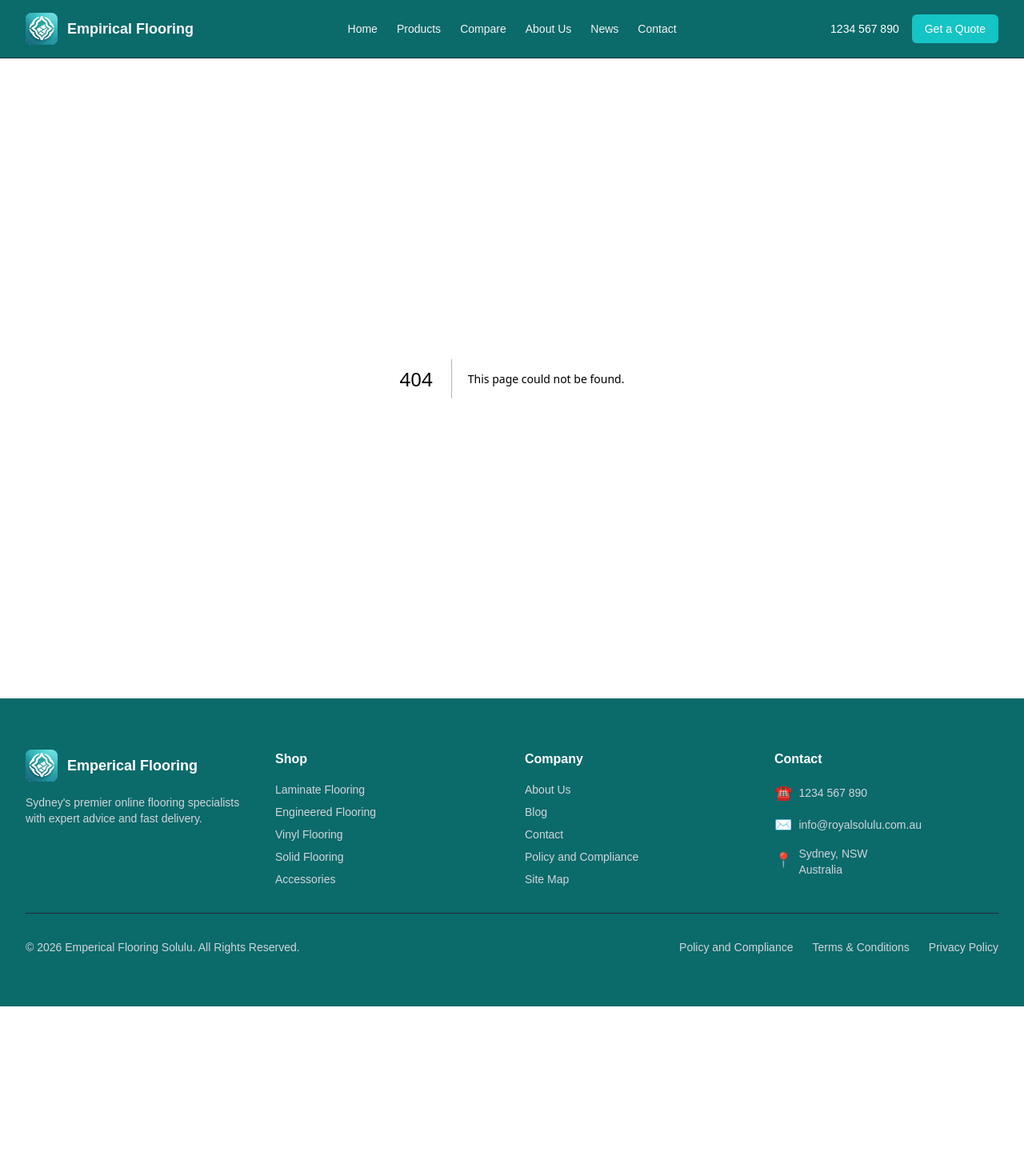
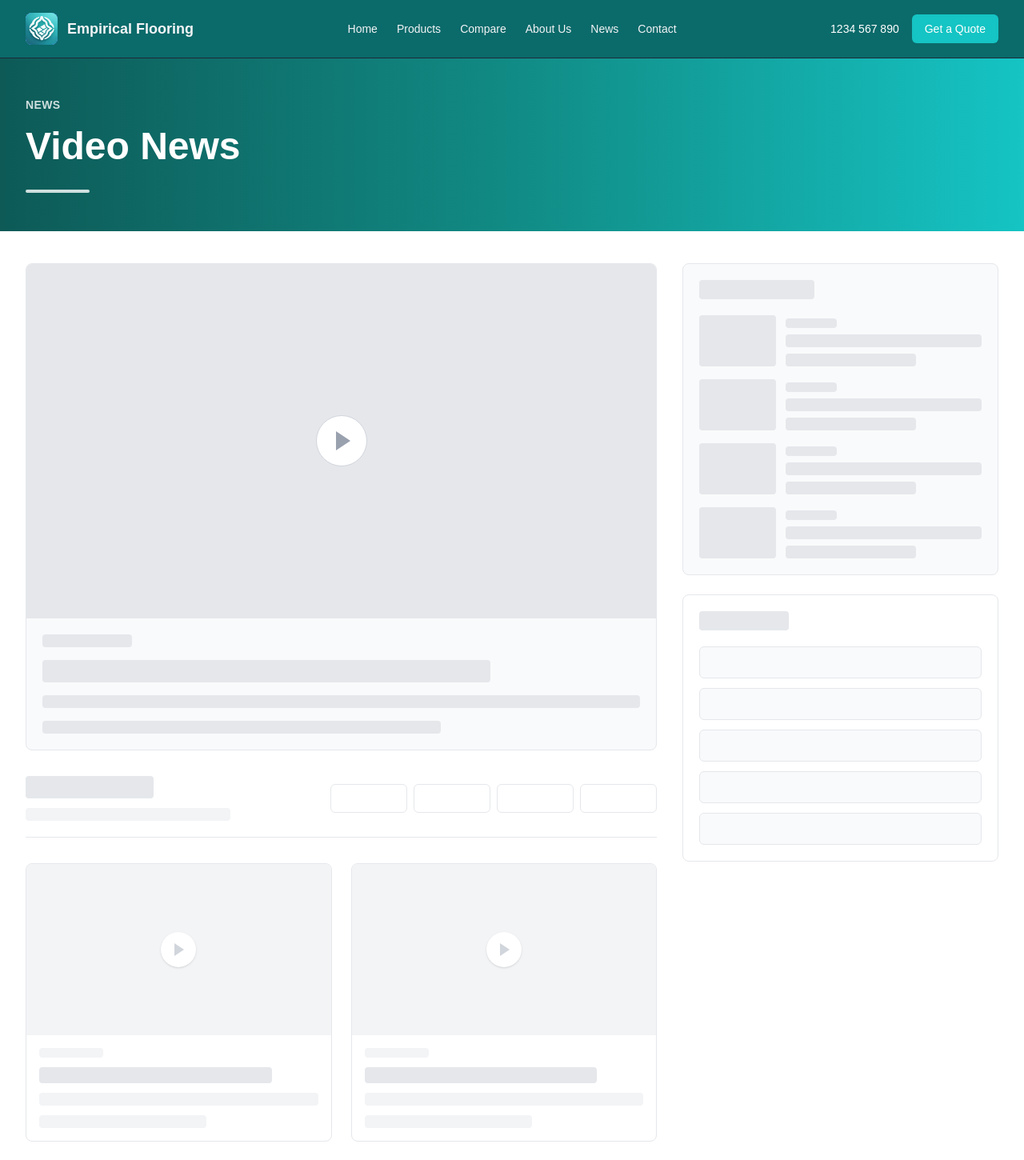
Before and after one commit to JamePHD/Flooring, a Next.js app: page /news in a window 1280 px wide. Before the commit this address had no page. Shown: the top 1450 px of the page at 80% size. Before the commit the page ends 1258 px from the top, so only its background shows below. Built offline with nearby package versions, Linux system fonts and the light colour scheme.

Commit message:
News page skeleton

```diff
--- a/app/components/header.tsx
+++ b/app/components/header.tsx
@@ -6,7 +6,7 @@ const navItems = [
   { href: "/products", label: "Products" },
   { href: "/compare", label: "Compare" },
   { href: "#", label: "About Us" },
-  { href: "#", label: "News" },
+  { href: "/news", label: "News" },
   { href: "#", label: "Contact" },
 ];
 
--- /dev/null
+++ b/app/news/page.tsx
@@ -0,0 +1,105 @@
+export default function NewsPage() {
+  const videoPlaceholders = Array.from({ length: 6 });
+
+  return (
+    <main className="flex-1 bg-white text-gray-900">
+      <section className="bg-gradient-to-r from-[#0d5a57] via-[#118b85] to-[#15c4c4] px-4 py-12 text-white sm:px-6 lg:px-8">
+        <div className="mx-auto max-w-7xl">
+          <p className="text-sm font-semibold uppercase tracking-wide text-white/80">
+            News
+          </p>
+          <h1 className="mt-3 text-4xl font-bold leading-tight sm:text-5xl">
+            Video News
+          </h1>
+          <div className="mt-6 h-1 w-20 rounded-full bg-white/80" />
+        </div>
+      </section>
+
+      <section className="mx-auto max-w-7xl px-4 py-10 sm:px-6 lg:px-8">
+        <div className="grid gap-8 lg:grid-cols-[minmax(0,2fr)_minmax(280px,1fr)]">
+          <div className="space-y-8">
+            <div className="overflow-hidden rounded-lg border border-gray-200 bg-gray-50">
+              <div className="flex aspect-video items-center justify-center bg-gray-200">
+                <div className="flex h-16 w-16 items-center justify-center rounded-full border border-gray-300 bg-white text-gray-400">
+                  <span className="ml-1 h-0 w-0 border-y-[12px] border-l-[18px] border-y-transparent border-l-gray-400" />
+                </div>
+              </div>
+              <div className="space-y-4 p-5">
+                <div className="h-4 w-28 rounded bg-gray-200" />
+                <div className="h-7 w-3/4 rounded bg-gray-200" />
+                <div className="h-4 w-full rounded bg-gray-200" />
+                <div className="h-4 w-2/3 rounded bg-gray-200" />
+              </div>
+            </div>
+
+            <div className="flex flex-col gap-4 border-b border-gray-200 pb-5 sm:flex-row sm:items-center sm:justify-between">
+              <div>
+                <div className="h-7 w-40 rounded bg-gray-200" />
+                <div className="mt-3 h-4 w-64 max-w-full rounded bg-gray-100" />
+              </div>
+              <div className="flex flex-wrap gap-2">
+                {Array.from({ length: 4 }).map((_, index) => (
+                  <div
+                    key={index}
+                    className="h-9 w-24 rounded-md border border-gray-200 bg-white"
+                  />
+                ))}
+              </div>
+            </div>
+
+            <div className="grid gap-6 sm:grid-cols-2">
+              {videoPlaceholders.map((_, index) => (
+                <article
+                  key={index}
+                  className="overflow-hidden rounded-lg border border-gray-200 bg-white"
+                >
+                  <div className="flex aspect-video items-center justify-center bg-gray-100">
+                    <div className="flex h-11 w-11 items-center justify-center rounded-full bg-white text-gray-300 shadow-sm">
+                      <span className="ml-0.5 h-0 w-0 border-y-[8px] border-l-[12px] border-y-transparent border-l-gray-300" />
+                    </div>
+                  </div>
+                  <div className="space-y-3 p-4">
+                    <div className="h-3 w-20 rounded bg-gray-100" />
+                    <div className="h-5 w-5/6 rounded bg-gray-200" />
+                    <div className="h-4 w-full rounded bg-gray-100" />
+                    <div className="h-4 w-3/5 rounded bg-gray-100" />
+                  </div>
+                </article>
+              ))}
+            </div>
+          </div>
+
+          <aside className="space-y-6">
+            <section className="rounded-lg border border-gray-200 bg-gray-50 p-5">
+              <div className="h-6 w-36 rounded bg-gray-200" />
+              <div className="mt-5 space-y-4">
+                {Array.from({ length: 4 }).map((_, index) => (
+                  <div key={index} className="flex gap-3">
+                    <div className="h-16 w-24 shrink-0 rounded bg-gray-200" />
+                    <div className="flex-1 space-y-2 pt-1">
+                      <div className="h-3 w-16 rounded bg-gray-200" />
+                      <div className="h-4 w-full rounded bg-gray-200" />
+                      <div className="h-4 w-2/3 rounded bg-gray-200" />
+                    </div>
+                  </div>
+                ))}
+              </div>
+            </section>
+
+            <section className="rounded-lg border border-gray-200 bg-white p-5">
+              <div className="h-6 w-28 rounded bg-gray-200" />
+              <div className="mt-5 grid gap-3">
+                {Array.from({ length: 5 }).map((_, index) => (
+                  <div
+                    key={index}
+                    className="h-10 rounded-md border border-gray-200 bg-gray-50"
+                  />
+                ))}
+              </div>
+            </section>
+          </aside>
+        </div>
+      </section>
+    </main>
+  );
+}
```
